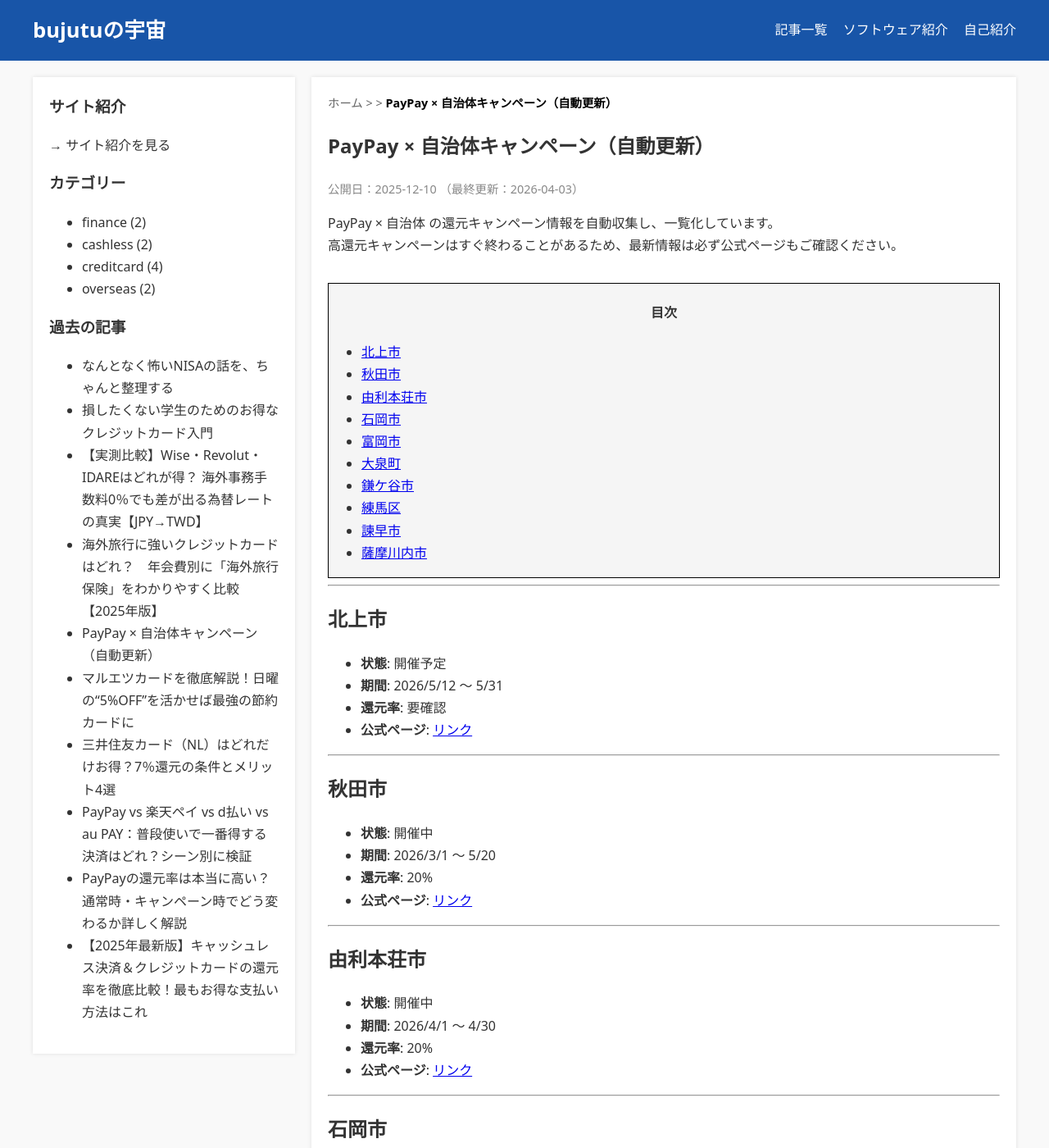
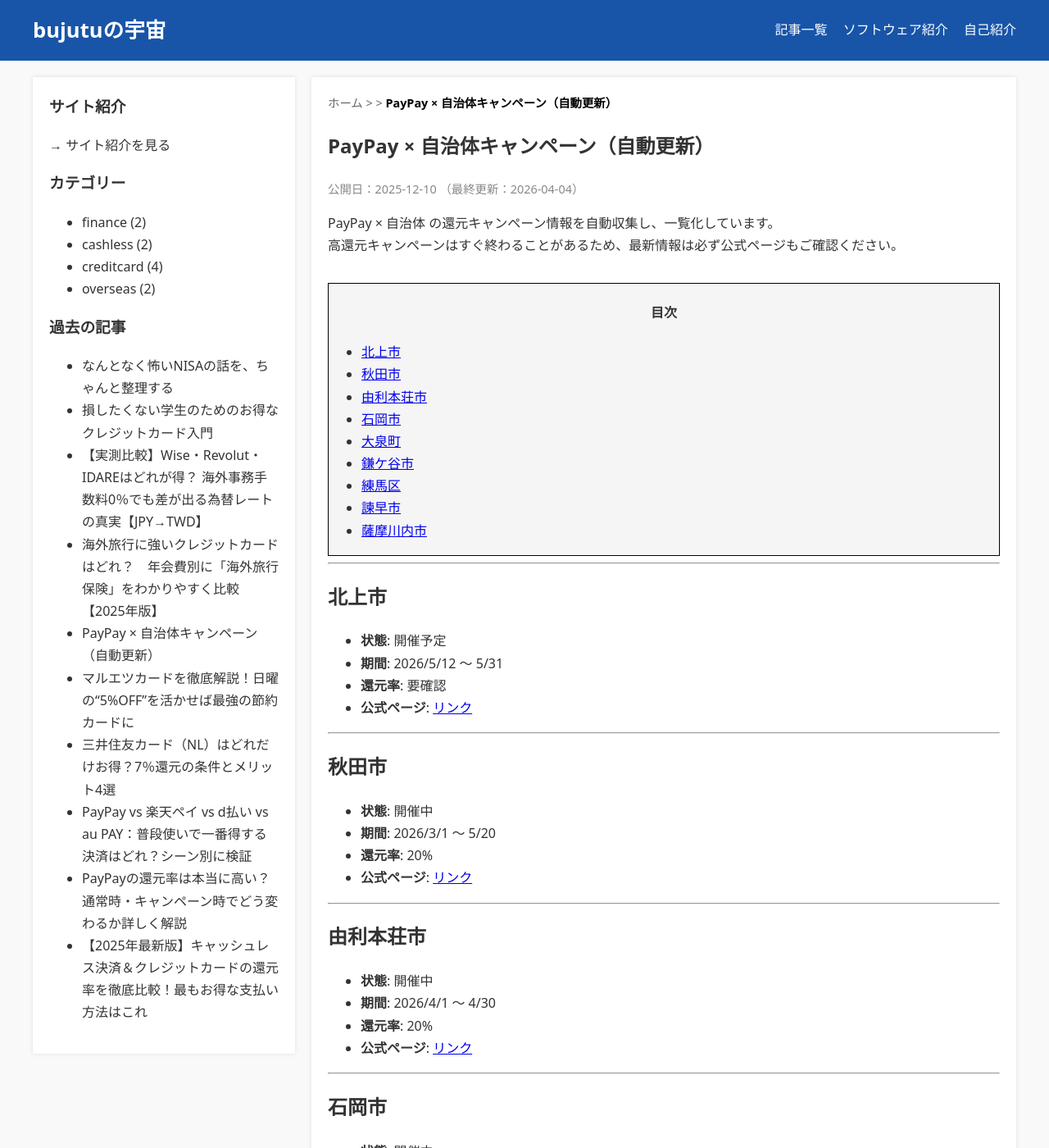
Before and after one commit to bujutu/bujutu.github.io, a Jekyll site: the page built from _posts/2025-12-10-paypay-campaigns.md, in a window 1280 px wide and 1400 px high. Shown: the whole window at 82% size. Built offline with Jekyll 4.4.1, drawn with Linux system fonts in a browser that asks for light colours; some of the changed text lies outside the part shown.

Commit message:
Auto-update PayPay campaigns

```diff
--- a/_posts/2025-12-10-paypay-campaigns.md
+++ b/_posts/2025-12-10-paypay-campaigns.md
@@ -1,7 +1,7 @@
 ---
 title: "PayPay × 自治体キャンペーン（自動更新）"
 layout: post
-last_modified_at: 2026-04-03 09:48:48
+last_modified_at: 2026-04-04 09:33:24
 description: "PayPayと自治体のポイント還元キャンペーン一覧（自動更新）。"
 tags: [paypay, 自治体, キャンペーン, 自動更新]
 ---
@@ -53,15 +53,6 @@ PayPay × 自治体 の還元キャンペーン情報を自動収集し、一覧
 
 ---
 
-## 富岡市
-
-- **状態**: 開催中
-- **期間**: 2026/3/10 〜 4/3
-- **還元率**: 15%
-- **公式ページ**: [リンク](https://paypay.ne.jp/event/gunma-tomioka-city-20260310/)
-
----
-
 ## 大泉町
 
 - **状態**: 開催予定
```
